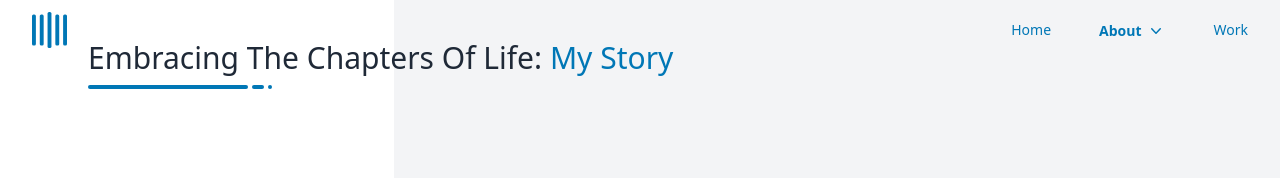
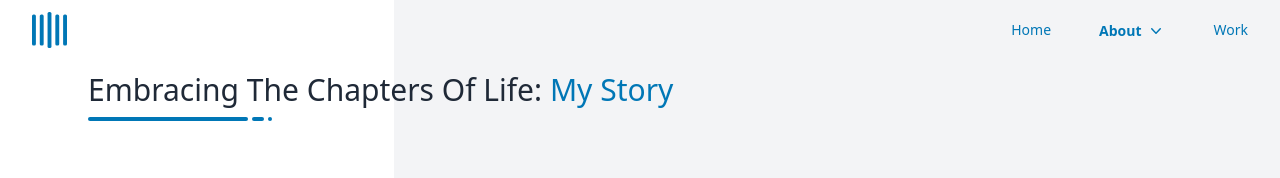
Before and after one commit to boraozisik/boraozisik-site, a Next.js app: page /about in a window 1280 px wide. Shown: the top 178 px of the page. Built offline with nearby package versions, Linux system fonts and the light colour scheme.

Commit message:
medium screen text fix

```diff
--- a/src/pages/about.tsx
+++ b/src/pages/about.tsx
@@ -282,7 +282,7 @@ const About = (props: Props) => {
           <div className="hidden w-3/4 min-h-screen bg-gray-100 lg:block"></div>
 
           <div className="container flex flex-col justify-center w-full min-h-screen px-6 py-10 mx-auto lg:absolute lg:inset-x-0">
-            <h1 className="text-2xl text-gray-800 capitalize lg:text-3xl lg:ml-16 font-medium">
+            <h1 className="text-2xl text-gray-800 capitalize lg:text-3xl lg:ml-16 font-medium mt-8">
               Embracing the Chapters of Life:{" "}
               <span className="text-[#0077b6]">My Story</span>
               <div className="-mt-4">
@@ -299,7 +299,7 @@ const About = (props: Props) => {
                 alt=""
               />
 
-              <div className="mt-8 lg:px-24 lg:mt-0">
+              <div className="mt-8 lg:-mt-8 lg:px-24 lg:mt-0">
                 <p className="max-w-lg text-gray-500 lg:text-justify font-medium">
                   I was born on November 7, 2000, in the city of Aydın, Turkey.
                   I attended primary school, middle school, and high school in
```
